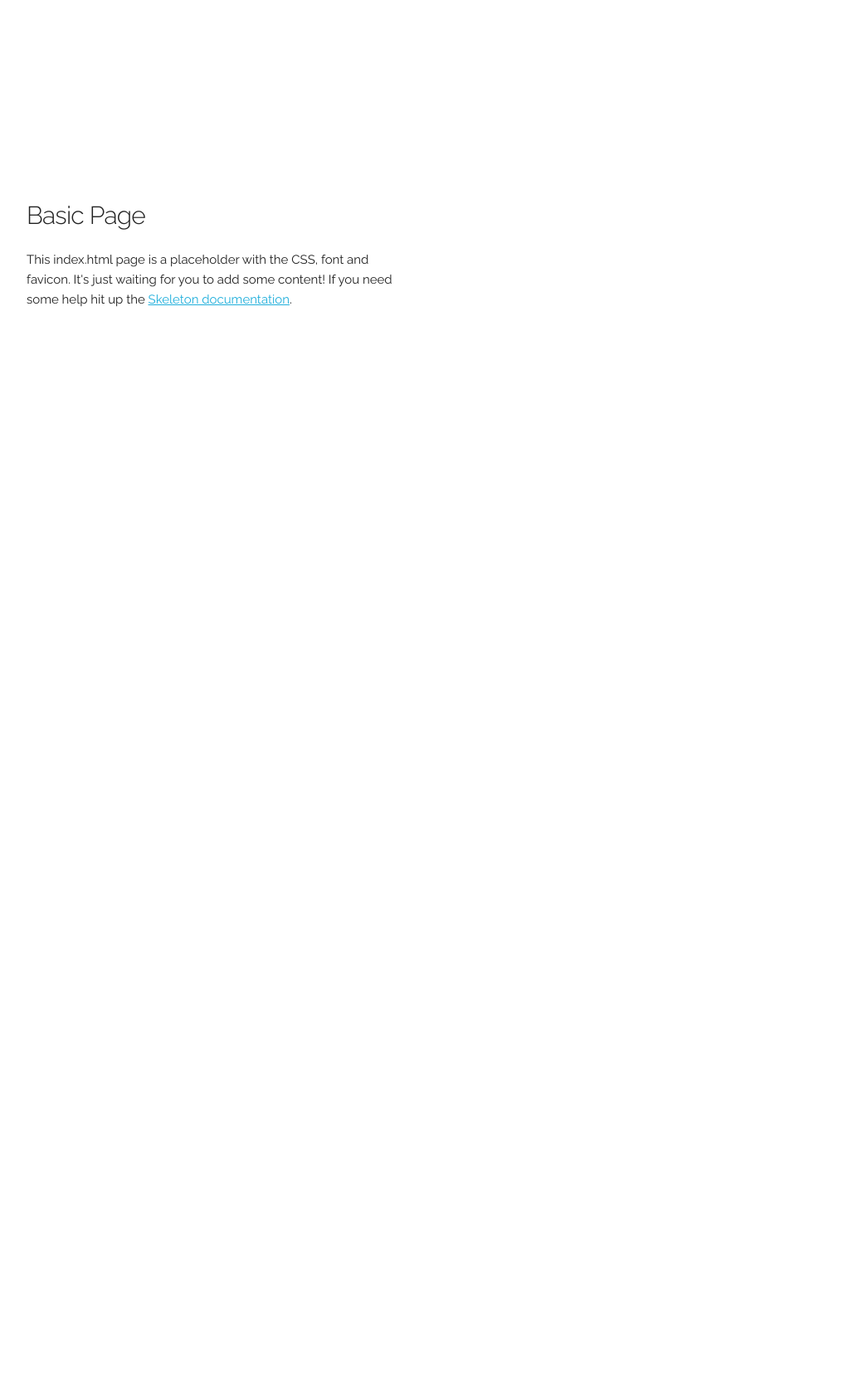
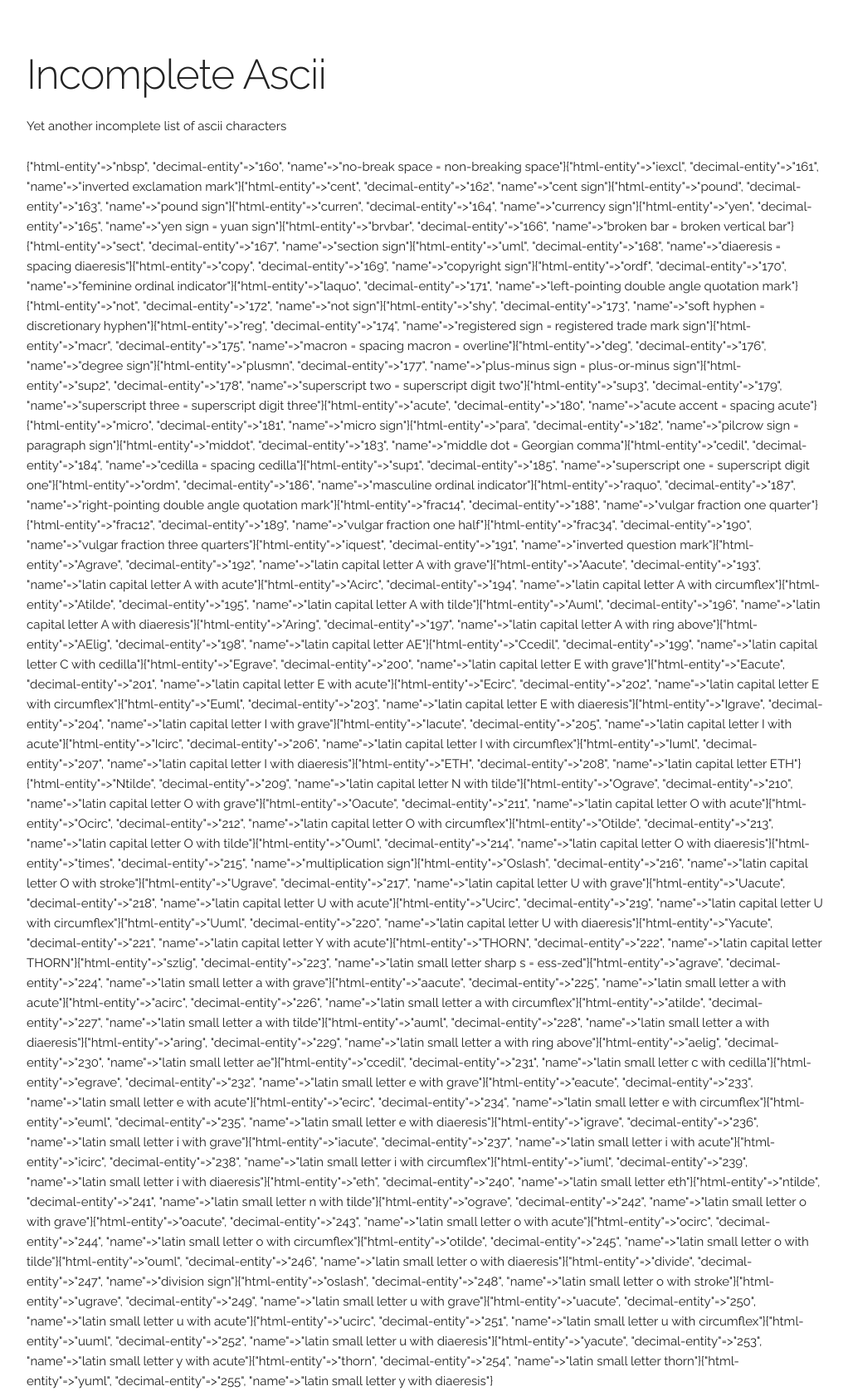
Before and after one commit to GeorgePhillips/Ascii-Jekyll, a Jekyll site: the page built from index.html, in a window 1280 px wide. Shown: the whole page at 83% size, without its empty margins (128-1150 px from the left). Built offline with Jekyll 4.4.1, drawn with Linux system fonts in a browser that asks for light colours; before the commit the page ends 900 px from its top, so only the background shows below that.

Commit message:
added data and dumped into on the page

```diff
--- /dev/null
+++ b/_data/ascii.csv
@@ -0,0 +1,97 @@
+html-entity,decimal-entity,name
+nbsp,160,no-break space = non-breaking space
+iexcl,161,inverted exclamation mark
+cent,162,cent sign
+pound,163,pound sign
+curren,164,currency sign
+yen,165,yen sign = yuan sign
+brvbar,166,broken bar = broken vertical bar
+sect,167,section sign
+uml,168,diaeresis = spacing diaeresis
+copy,169,copyright sign
+ordf,170,feminine ordinal indicator
+laquo,171,left-pointing double angle quotation mark
+not,172,not sign
+shy,173,soft hyphen = discretionary hyphen
+reg,174,registered sign = registered trade mark sign
+macr,175,macron = spacing macron = overline
+deg,176,degree sign
+plusmn,177,plus-minus sign = plus-or-minus sign
+sup2,178,superscript two = superscript digit two
+sup3,179,superscript three = superscript digit three
+acute,180,acute accent = spacing acute
+micro,181,micro sign
+para,182,pilcrow sign = paragraph sign
+middot,183,middle dot = Georgian comma
+cedil,184,cedilla = spacing cedilla
+sup1,185,superscript one = superscript digit one
+ordm,186,masculine ordinal indicator
+raquo,187,right-pointing double angle quotation mark
+frac14,188,vulgar fraction one quarter
+frac12,189,vulgar fraction one half
+frac34,190,vulgar fraction three quarters
+iquest,191,inverted question mark
+Agrave,192,latin capital letter A with grave
+Aacute,193,latin capital letter A with acute
+Acirc,194,latin capital letter A with circumflex
+Atilde,195,latin capital letter A with tilde
+Auml,196,latin capital letter A with diaeresis
+Aring,197,latin capital letter A with ring above
+AElig,198,latin capital letter AE
+Ccedil,199,latin capital letter C with cedilla
+Egrave,200,latin capital letter E with grave
+Eacute,201,latin capital letter E with acute
+Ecirc,202,latin capital letter E with circumflex
+Euml,203,latin capital letter E with diaeresis
+Igrave,204,latin capital letter I with grave
+Iacute,205,latin capital letter I with acute
+Icirc,206,latin capital letter I with circumflex
+Iuml,207,latin capital letter I with diaeresis
+ETH,208,latin capital letter ETH
+Ntilde,209,latin capital letter N with tilde
+Ograve,210,latin capital letter O with grave
+Oacute,211,latin capital letter O with acute
+Ocirc,212,latin capital letter O with circumflex
+Otilde,213,latin capital letter O with tilde
+Ouml,214,latin capital letter O with diaeresis
+times,215,multiplication sign
+Oslash,216,latin capital letter O with stroke
+Ugrave,217,latin capital letter U with grave
+Uacute,218,latin capital letter U with acute
+Ucirc,219,latin capital letter U with circumflex
+Uuml,220,latin capital letter U with diaeresis
+Yacute,221,latin capital letter Y with acute
+THORN,222,latin capital letter THORN
+szlig,223,latin small letter sharp s = ess-zed
+agrave,224,latin small letter a with grave
+aacute,225,latin small letter a with acute
+acirc,226,latin small letter a with circumflex
+atilde,227,latin small letter a with tilde
+auml,228,latin small letter a with diaeresis
+aring,229,latin small letter a with ring above
+aelig,230,latin small letter ae
+ccedil,231,latin small letter c with cedilla
+egrave,232,latin small letter e with grave
+eacute,233,latin small letter e with acute
+ecirc,234,latin small letter e with circumflex
+euml,235,latin small letter e with diaeresis
+igrave,236,latin small letter i with grave
+iacute,237,latin small letter i with acute
+icirc,238,latin small letter i with circumflex
+iuml,239,latin small letter i with diaeresis
+eth,240,latin small letter eth
+ntilde,241,latin small letter n with tilde
+ograve,242,latin small letter o with grave
+oacute,243,latin small letter o with acute
+ocirc,244,latin small letter o with circumflex
+otilde,245,latin small letter o with tilde
+ouml,246,latin small letter o with diaeresis
+divide,247,division sign
+oslash,248,latin small letter o with stroke
+ugrave,249,latin small letter u with grave
+uacute,250,latin small letter u with acute
+ucirc,251,latin small letter u with circumflex
+uuml,252,latin small letter u with diaeresis
+yacute,253,latin small letter y with acute
+thorn,254,latin small letter thorn
+yuml,255,latin small letter y with diaeresis
--- a/_layouts/default.html
+++ b/_layouts/default.html
@@ -16,6 +16,11 @@
 <body>
 
     <div class="container">
+        <header>
+            <h1>Incomplete Ascii</h1>
+            <p>Yet another incomplete list of ascii characters</p>
+        </header>
+
         {{ content }}
     </div>
 
--- a/css/skeleton.css
+++ b/css/skeleton.css
@@ -416,3 +416,7 @@ there.
 
 /* Larger than Desktop HD */
 @media (min-width: 1200px) {}
+
+header {
+    margin-top: 60px;
+}
--- a/index.html
+++ b/index.html
@@ -2,9 +2,4 @@
 layout: default
 ---
 
-<div class="row">
-    <div class="one-half column" style="margin-top: 25%">
-        <h4>Basic Page</h4>
-        <p>This index.html page is a placeholder with the CSS, font and favicon. It's just waiting for you to add some content! If you need some help hit up the <a href="http://www.getskeleton.com">Skeleton documentation</a>.</p>
-    </div>
-</div>
+{{ site.data.ascii }}
```
